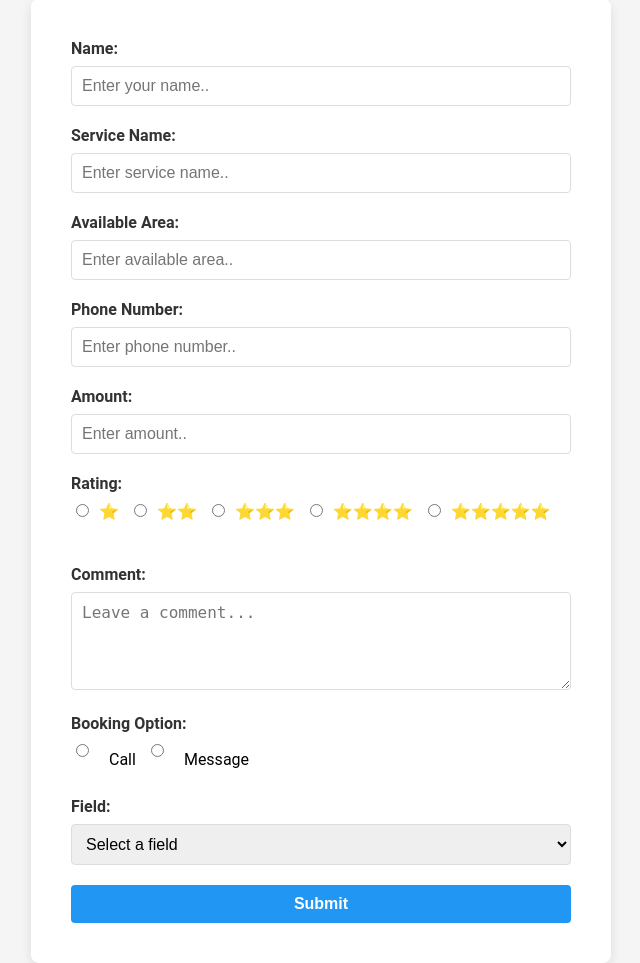
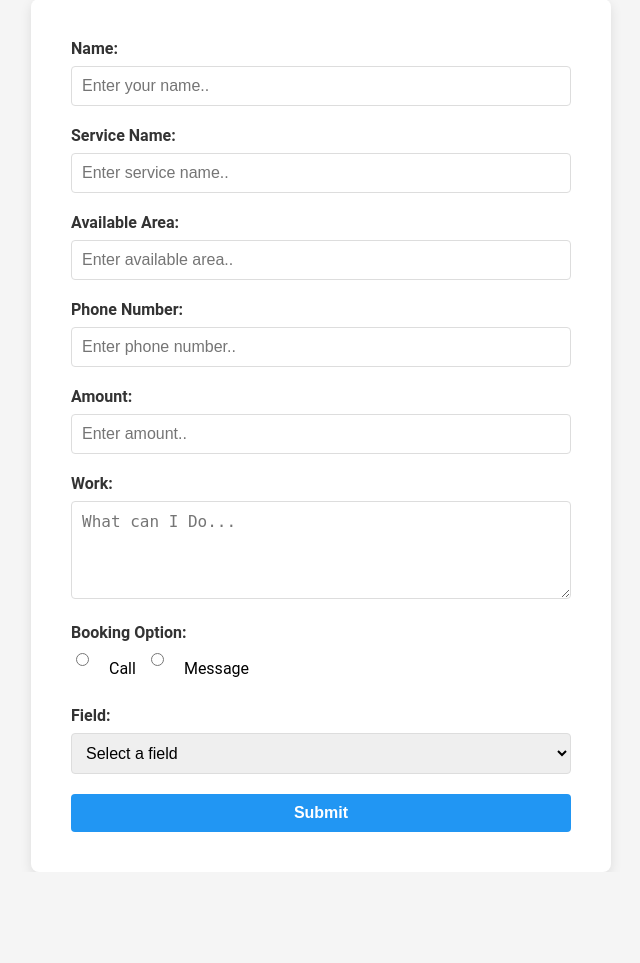
Before and after one commit to M-Ragav/Service_Providers, a Flask app: page /register in a window 1280 px wide. Shown: the part 90-1053 px from the top of the page, without its empty margins (319-959 px from the left). After the commit the page ends 962 px from the top, so only its background shows below. Run offline with Flask 3, Linux system fonts and the light colour scheme.

Commit message:
Update register.html
Removed the rating option

```diff
--- a/templates/register.html
+++ b/templates/register.html
@@ -131,17 +131,8 @@
                     <label for="amount">Amount:</label>
                     <input type="number" name="amount" placeholder="Enter amount.." required>
 
-                    <label>Rating:</label>
-                    <div class="radio-group">
-                        <label class="radio-label"><input type="radio" name="rating" value="1" required>⭐</label>
-                        <label class="radio-label"><input type="radio" name="rating" value="2">⭐⭐</label>
-                        <label class="radio-label"><input type="radio" name="rating" value="3">⭐⭐⭐</label>
-                        <label class="radio-label"><input type="radio" name="rating" value="4">⭐⭐⭐⭐</label>
-                        <label class="radio-label"><input type="radio" name="rating" value="5">⭐⭐⭐⭐⭐</label>
-                    </div>
-
-                    <label for="comment">Comment:</label>
-                    <textarea name="comment" rows="4" placeholder="Leave a comment..."></textarea>
+                    <label for="comment">Work:</label>
+                    <textarea name="comment" rows="4" placeholder="What can I Do..."></textarea>
 
                     <label>Booking Option:</label>
                     <div class="radio-group">
```
